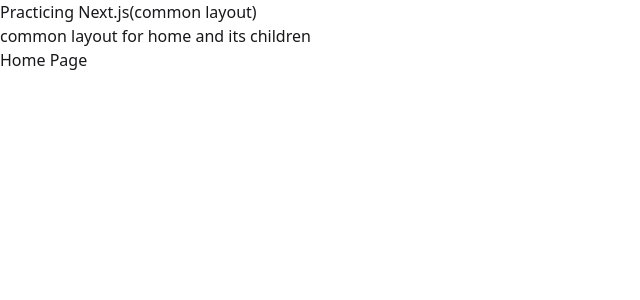
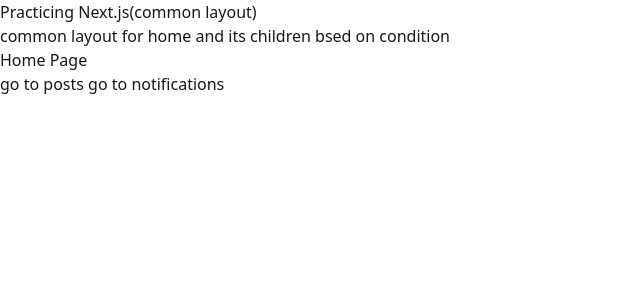
Before and after one commit to Saima-Bibi/Next.js-Project, a Next.js app: page /home in a window 1280 px wide. Shown: the top 300 px of the page, without its empty margins (0-640 px from the left). Built offline with nearby package versions, Linux system fonts and the light colour scheme.

Commit message:
Practiced  conditional common layout in Next.js

```diff
--- a/src/app/home/layout.js
+++ b/src/app/home/layout.js
@@ -1,7 +1,11 @@
+'use client'
+import { usePathname } from "next/navigation"
+
 export default function Layout({children}){
+    const pathName = usePathname()
     return (
 <>
-<h1>common layout for home and its children</h1>
+{ pathName !== '/home/notification' ? <h1>common layout for home and its children bsed on condition</h1>: null}
 {children}
 </>
     )
--- /dev/null
+++ b/src/app/home/notification/page.js
@@ -0,0 +1,11 @@
+import React from 'react'
+
+function Notification() {
+  return (
+    <div>
+      <p>notification here</p>
+    </div>
+  )
+}
+
+export default Notification
--- a/src/app/home/page.js
+++ b/src/app/home/page.js
@@ -1,10 +1,13 @@
 
+import Link from 'next/link'
 import React from 'react'
 
 export default function Home() {
   return (
     <div>
       <h1>Home Page</h1>
+      <Link href={'/home/post'}>go to posts</Link>
+      <Link href={'/home/notification'}>  go to notifications</Link>
     </div>
   )
 }
```
